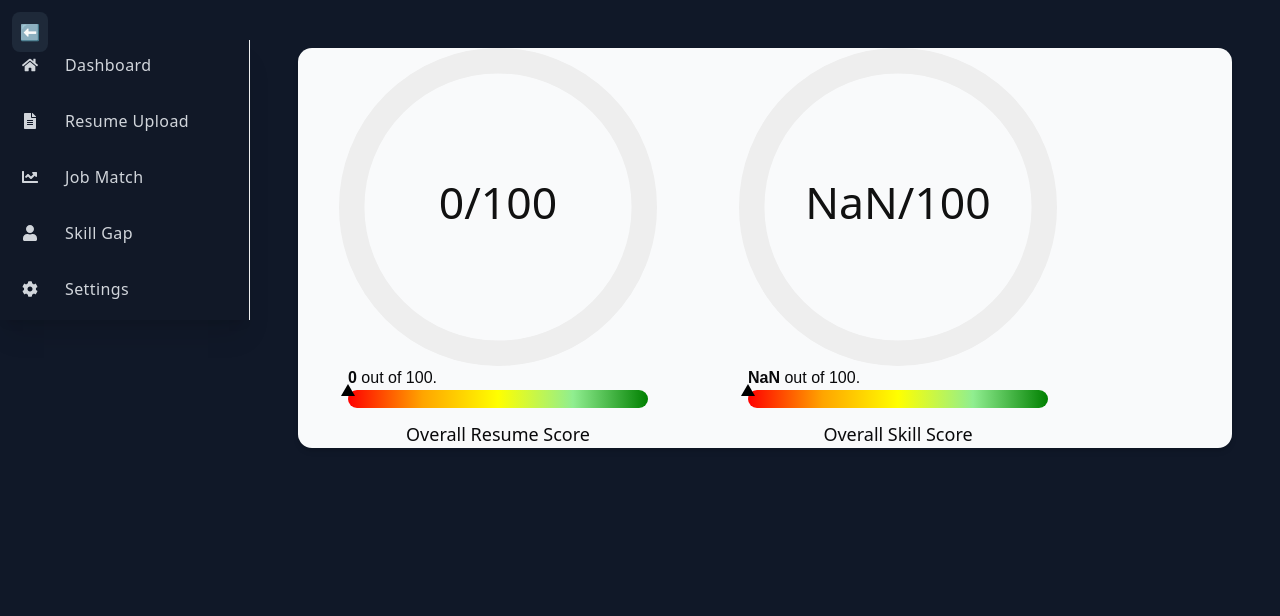
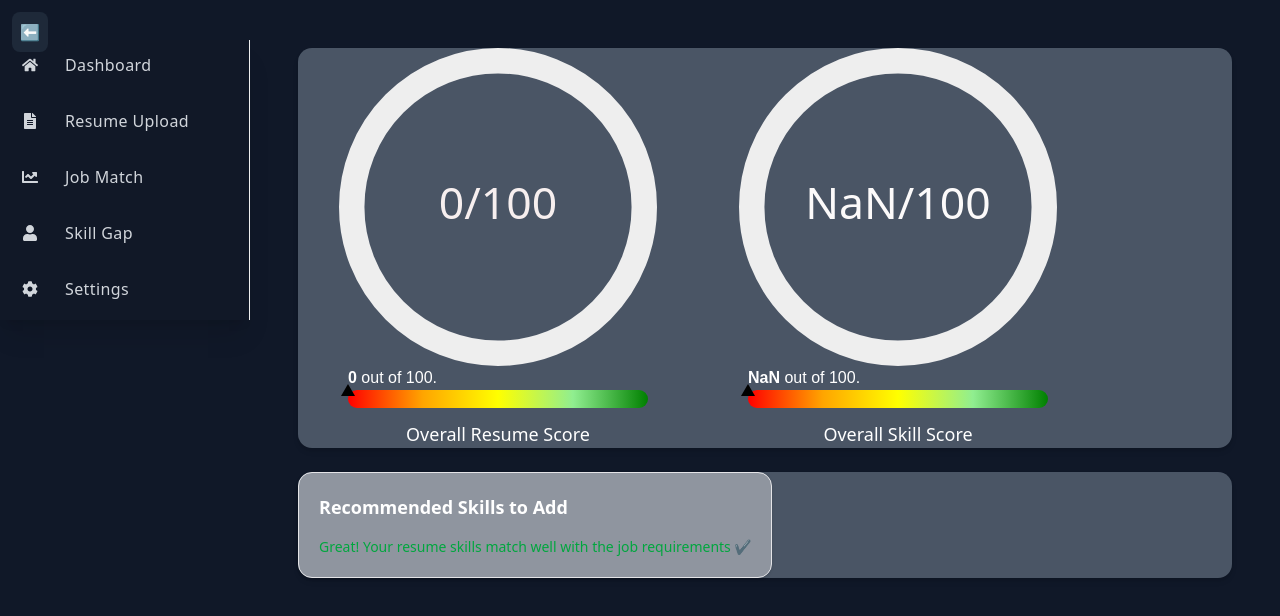
Before and after one commit to DeAvishek/ResumeATS_frontend, a Next.js app: page /dashboard in a window 1280 px wide. Shown: the top 616 px of the page. Built offline with nearby package versions, Linux system fonts and the light colour scheme.

Commit message:
score bars

```diff
--- a/src/app/components/Scoreanalysis.tsx
+++ b/src/app/components/Scoreanalysis.tsx
@@ -5,6 +5,7 @@ import "react-circular-progressbar/dist/styles.css";
 import SkillDataSore from "../store/skill_store";
 import Overallresume from "./linerprogress/Overallresume";
 import Skillbase_Cir from "./linerprogress/Skillbase_Cir";
+import Recomenadtio from "./Recomenadtio";
 const ScoreAnalysis = () => {
   let prog = SkillDataSore((state) => state.score);
   prog = Math.ceil(prog)
@@ -29,7 +30,7 @@ const ScoreAnalysis = () => {
     }, []);
   return (
     <div className="p-6 space-y-6 ">
-      <div className=" bg-gray-50 rounded-xl shadow-md flex flex-wrap">
+      <div className=" bg-gray-600 rounded-xl shadow-md flex flex-wrap text-white">
         <div className="w-100 h-100 flex flex-col items-center">
           <CircularProgressbar
             value={progress}
@@ -45,15 +46,18 @@ const ScoreAnalysis = () => {
                   : progress < 75
                     ? "rgba(238, 155, 72, 1)"
                     : "rgba(44, 188, 65, 1)",
-              textColor: "#111",
+              textColor: "#f7efefff",
               trailColor: "#eee",
               backgroundColor: "#000",
             })}
           />
           <Overallresume/>
-          <p className="text-black-600 text-lg mt-3">Overall Resume Score</p>
+          <p className="text-white text-lg mt-3">Overall Resume Score</p>
         </div>
         <Skillbase_Cir/>
+      </div>
+      <div className="bg-gray-600 rounded-xl shadow-md flex flex-wrap text-white">
+        <Recomenadtio/>
       </div>
     </div>
   );
--- a/src/app/components/linerprogress/Overallresume.tsx
+++ b/src/app/components/linerprogress/Overallresume.tsx
@@ -5,17 +5,13 @@ import LinearProgress from '@mui/material/LinearProgress';
 import SkillDataSore from '@/app/store/skill_store';
 import ScoreBar from './ScoreBar';
 export default function Overallresume() {
-  const prog = SkillDataSore((state)=>state.score)
+  let prog = SkillDataSore((state)=>state.score)
+  prog = Math.ceil(prog)
   const [progress, setProgress] = React.useState(0);
 
   React.useEffect(() => {
     const timer = setInterval(() => {
-      setProgress((oldProgress) => {
-        if (oldProgress === 100) {
-          return 0;
-        }
-        return prog
-      });
+      setProgress(prog);
     }, 500);
     return () => {
       clearInterval(timer);
--- a/src/app/components/linerprogress/ScoreBar.tsx
+++ b/src/app/components/linerprogress/ScoreBar.tsx
@@ -6,8 +6,7 @@ type scoretype={
 export default function ScoreBar({score}:scoretype) {
   return (
     <div style={{ width: "300px", fontFamily: "sans-serif" }}>
-    <p><b>{score}</b> out of 100.</p>
-
+    <p className="text-white"><b>{score}</b> out of 100.</p>
       <div
         style={{
           position: "relative",
--- a/src/app/components/linerprogress/Skillbase_Cir.tsx
+++ b/src/app/components/linerprogress/Skillbase_Cir.tsx
@@ -32,19 +32,21 @@ const Skillbase_Cir = () => {
                     strokeLinecap: "round",
                     textSize: "14px",
                     pathTransitionDuration: 0.5,
+
                     pathColor:
                         progress < 50
                             ? "rgba(255, 0, 0, 1)"
                             : progress < 75
                                 ? "rgba(238, 155, 72, 1)"
                                 : "rgba(44, 188, 65, 1)",
-                    textColor: "#111",
+                    textColor: "#fcfafaff",
                     trailColor: "#eee",
                     backgroundColor: "#000",
+
                 })}
             />
             <Skillbase_line/>
-            <p className="text-black-600 text-lg mt-3">Overall Skill Score</p>
+            <p className="text-white text-lg mt-3">Overall Skill Score</p>
         </div>
     )
 }
```
